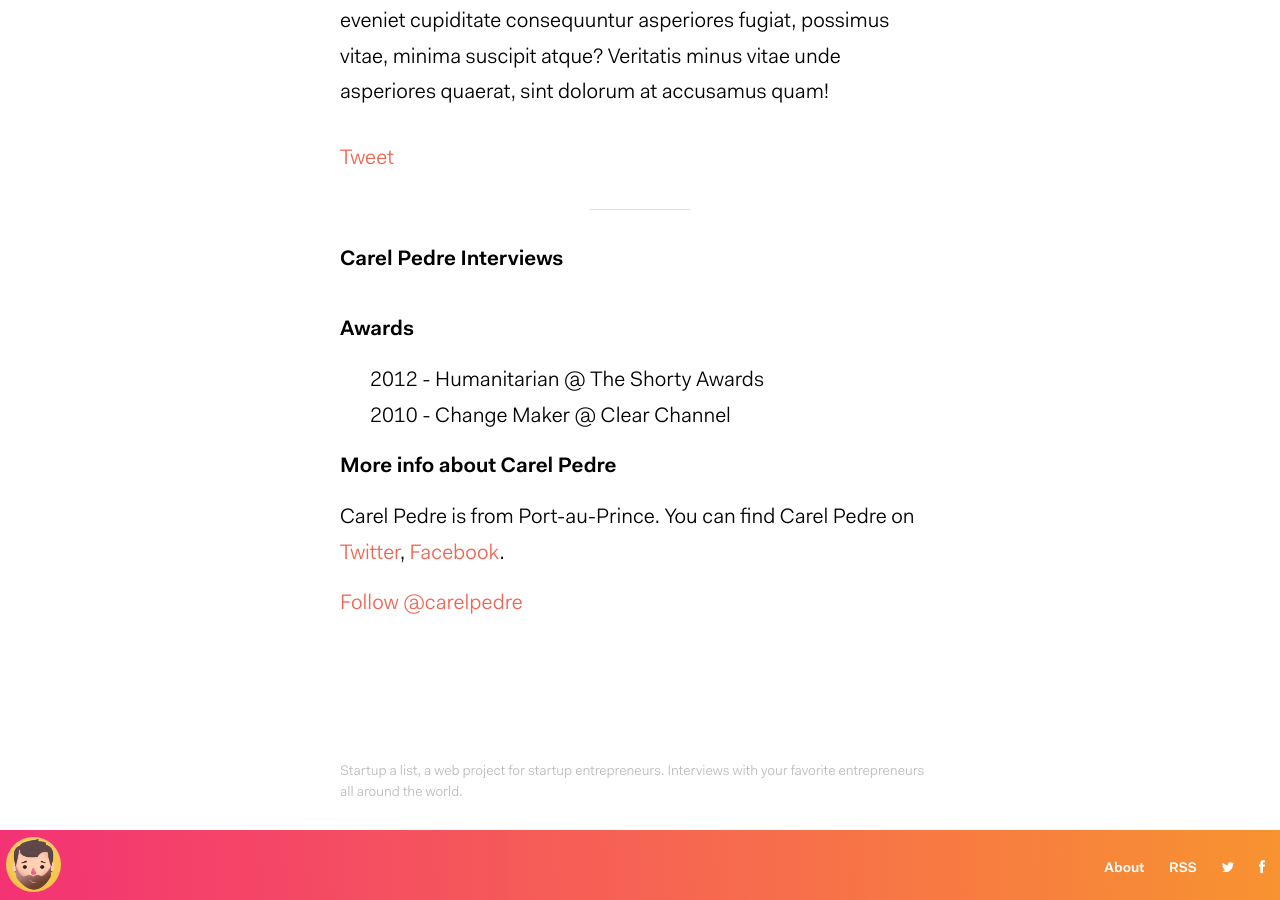
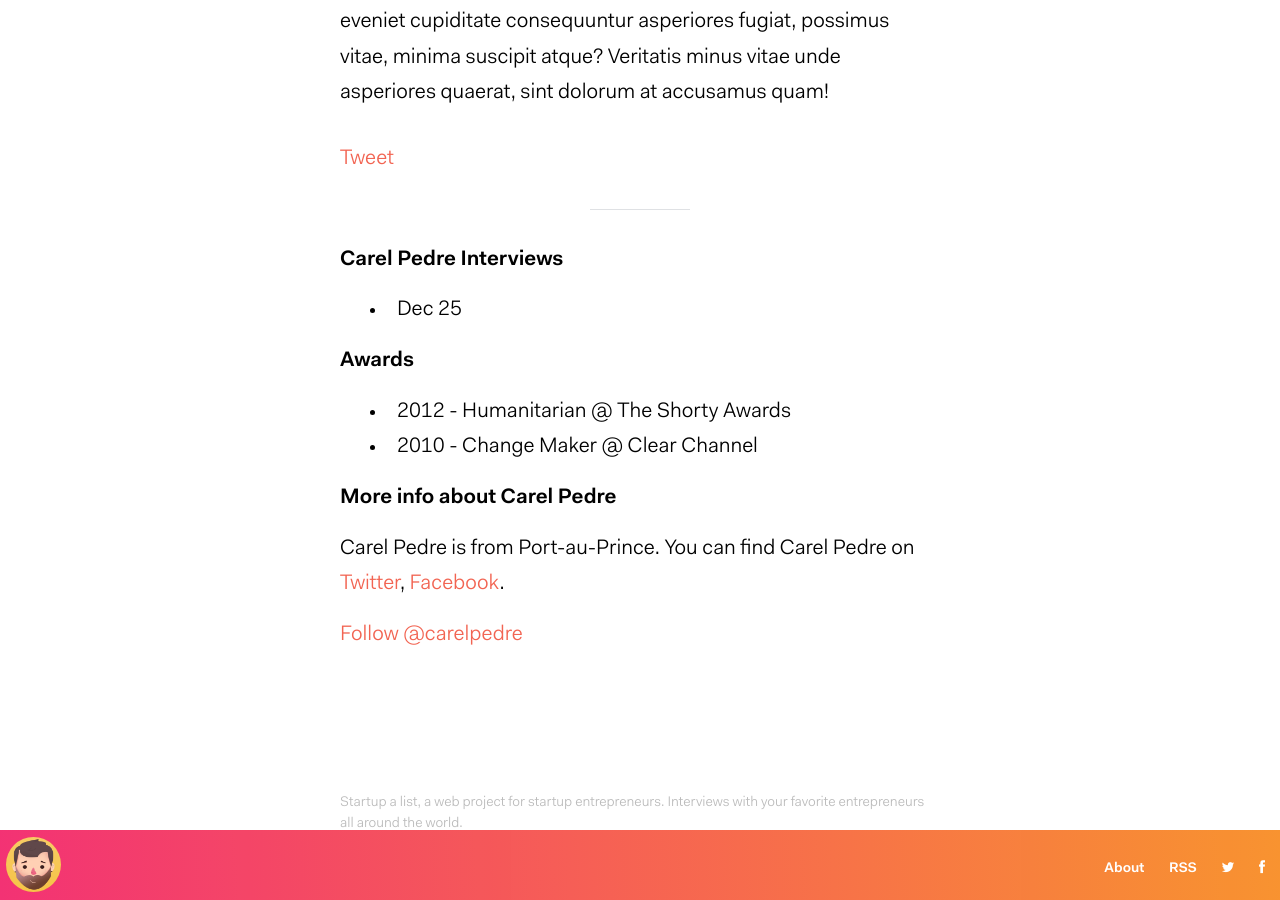
Before and after one commit to kenold/startup-alist, a Jekyll site: the page built from _people/carel-pedre.md, in a window 1280 px wide and 900 px high, scrolled down 812 px. Built offline with Jekyll 4.4.1, drawn with Linux system fonts in a browser that asks for light colours; comment, search, counter and statistics services are not loaded.

Commit message:
change class name

```diff
--- a/_layouts/person.html
+++ b/_layouts/person.html
@@ -28,19 +28,19 @@ layout: default
   <!-- End of Twitter sharing button -->
 
   <hr>
-  <div class="question">
+  <div class="interviews">
         <h2>{{ page.full_name }} Interviews</h2>
 
         <ul class="listing">
-            {% assign interviews = site.posts | where: "person", 'page.full_name' %}
+            {% assign interviews = site.posts | where: "person", page.full_name %}
             {% for interview in interviews %}
-                <li>{{ interview.type }}</li>
+                <li>{{ interview.date | date: "%b %-d" }}</li>
             {% endfor %}
         </ul>
     </div>
 
     {% if page.awards.size > 0 %}
-        <div class="related">
+        <div class="awards">
             <h2>Awards</h2>
             <ul>
                 {% for award in page.awards %}
```
